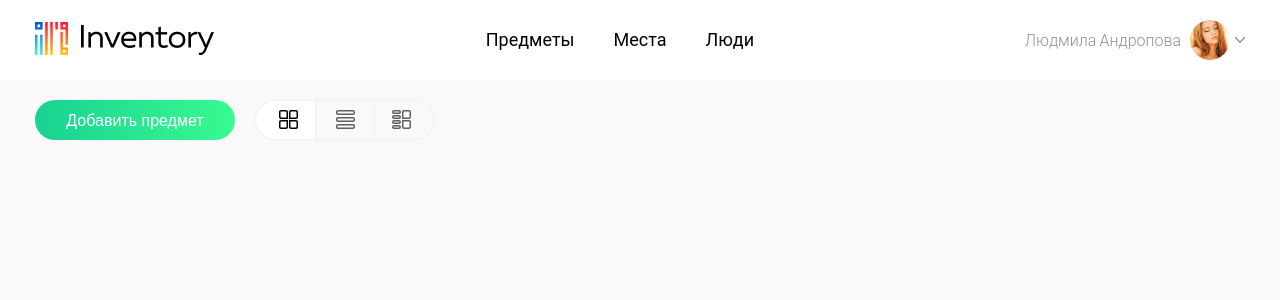
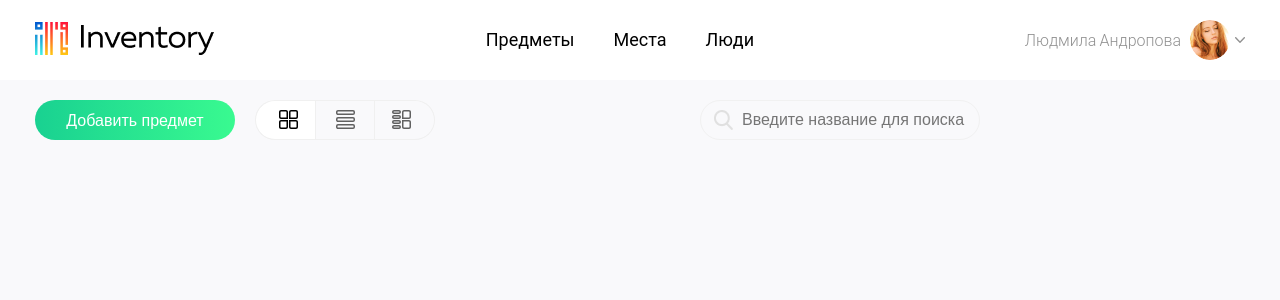
Before and after one commit to PickNRolls/react-redux_inventory-ui, a React (Create React App) app: page / in a window 1280 px wide. Shown: the top 300 px of the page. Built offline with nearby package versions, Linux system fonts and the light colour scheme.

Commit message:
Add search-input component

```diff
--- a/src/components/accent-button/index.js
+++ b/src/components/accent-button/index.js
@@ -3,8 +3,11 @@ import React from 'react';
 import './main.css';
 
 var AccentButton = (props) => {
+  var className = 'accent-button';
+  if (props.className) className += ` ${props.className}`;
+
   return (
-    <button className={`accent-button ${props.className}`}>
+    <button className={className}>
       {props.children}
     </button>
   );
--- a/src/components/layout-control/index.js
+++ b/src/components/layout-control/index.js
@@ -13,7 +13,7 @@ var LayoutControl = (props) => {
           className="layout-control__option-icon"
           data="img/layout-control.svg"
           alt=""
-        />
+        >Your browser doesn't support object tag</object>
       </button>
       <button className="layout-control__option">
         <object
@@ -21,7 +21,7 @@ var LayoutControl = (props) => {
           className="layout-control__option-icon"
           data="img/layout-control2.svg"
           alt=""
-        />
+        >Your browser doesn't support object tag</object>
       </button>
       <button className="layout-control__option">
         <object
@@ -29,7 +29,7 @@ var LayoutControl = (props) => {
           className="layout-control__option-icon"
           data="img/layout-control3.svg"
           alt=""
-        />
+        >Your browser doesn't support object tag</object>
       </button>
     </div>
   );
--- a/src/components/search-input/index.js
+++ b/src/components/search-input/index.js
@@ -1,8 +1,24 @@
 import React from 'react';
 
+import './main.css';
+
 var SearchInput = (props) => {
+  var className = 'search-input-wrap';
+  if (props.className) className += ` ${props.className}`;
+
   return (
-    null
+    <div className={className}>
+      <img
+        className="search-input-wrap__image"
+        src="img/search-icon.png"
+        alt="search"
+      />
+      <input
+        type="text"
+        className="search-input"
+        placeholder="Введите название для поиска"
+      />
+    </div>
   );
 }
 
--- a/src/components/search-input/main.css
+++ b/src/components/search-input/main.css
@@ -0,0 +1,21 @@
+.search-input-wrap {
+  position: relative;
+  border-radius: 20px;
+}
+
+.search-input-wrap__image {
+  position: absolute;
+  left: 13px;
+  top: 10px;
+}
+
+.search-input {
+  width: 280px;
+  height: 40px;
+  border-radius: 20px;
+  border: 1px solid #f1f1f1;
+  background: none;
+  font-size: 16px;
+  text-indent: 41px;
+  color: #bcbcbc;
+}
--- a/src/layout/sort-panel/index.js
+++ b/src/layout/sort-panel/index.js
@@ -17,7 +17,7 @@ var SortPanel = (props) => {
           Добавить предмет
         </AccentButton>
         <LayoutControl />
-        <SearchInput />
+        <SearchInput className="sort-panel__search-input" />
         <SelectSort />
       </div>
     </section>
--- a/src/layout/sort-panel/main.css
+++ b/src/layout/sort-panel/main.css
@@ -10,3 +10,8 @@
 .sort-panel__accent-button {
   margin-right: 20px;
 }
+
+.sort-panel__search-input {
+  margin-left: auto;
+  margin-right: auto;
+}
```
Also changed, not shown: public/img/search-icon.png (added).
